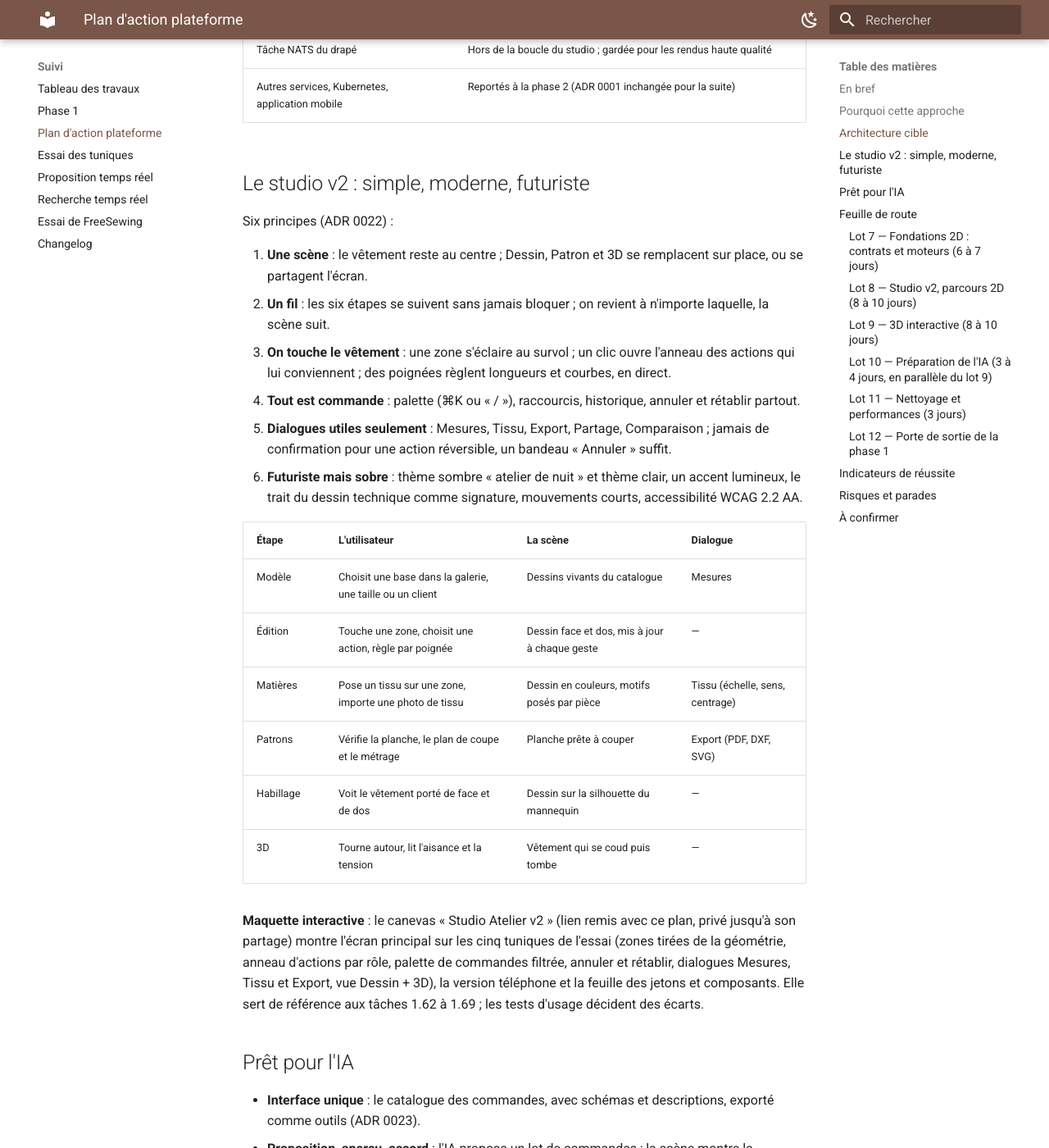
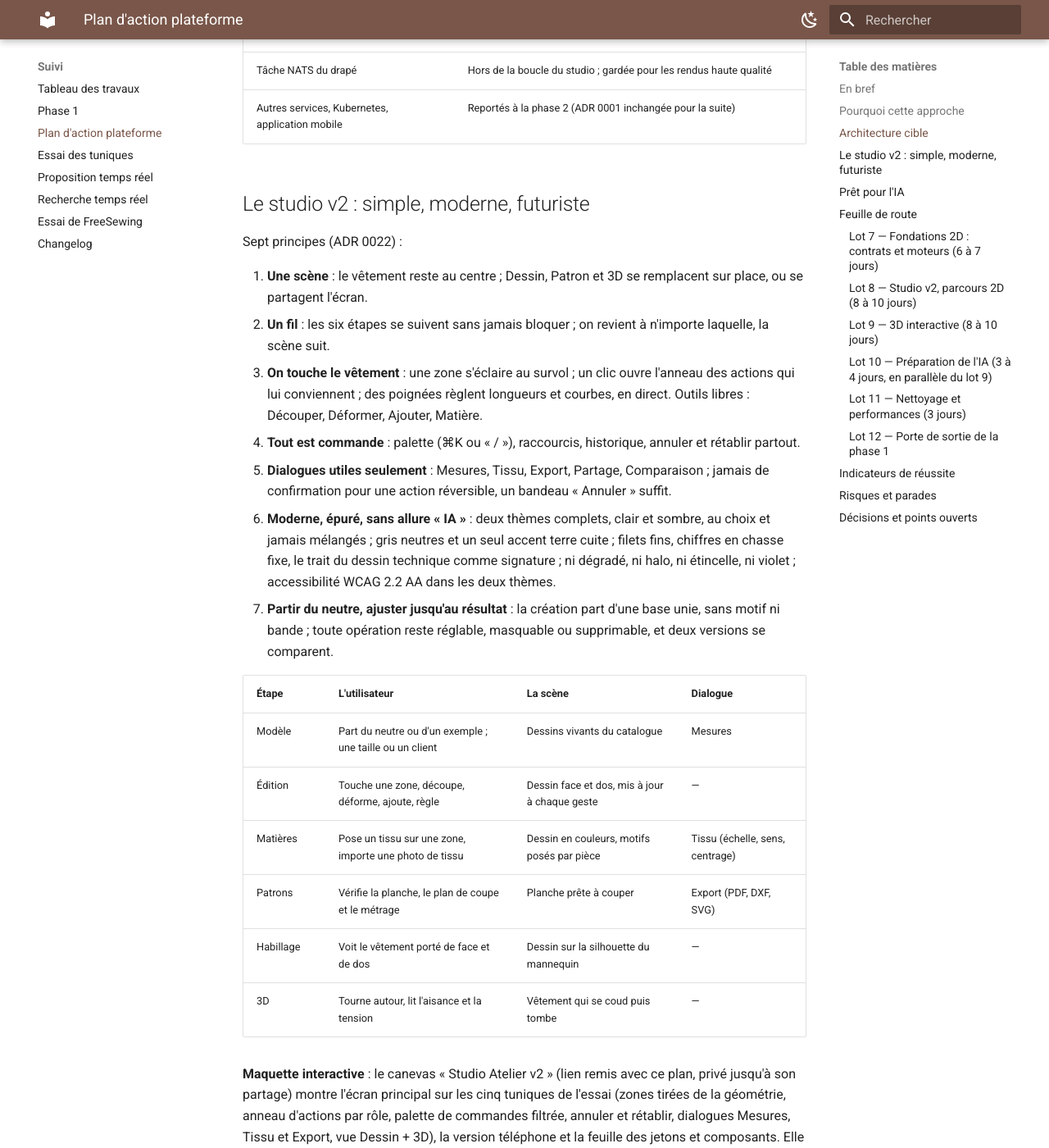
Before and after one commit to THackSRT/model-design, an MkDocs documentation site: the page built from docs/suivi/plan-action-plateforme.md, in a window 1280 px wide and 1400 px high, scrolled down 2632 px. Shown: the whole window at 82% size. Built offline with MkDocs 1.6.1 and Material for MkDocs 9.7.7, drawn with Linux system fonts in a browser that asks for light colours; some of the changed text lies outside the part shown.

Commit message:
docs(adr): décisions du 4 octobre sur l'identité et l'édition libre
FreeSewing et le retrait des moteurs Python à la parité sont confirmés. Le
studio v2 a deux thèmes complets, clair et sombre, au choix et jamais
mélangés, sans codes visuels « IA ». Une création part d'un vêtement neutre ;
les opérations libres (découpe libre, déformation de bord, matière par
région) et l'historique non destructif permettent toute modification.
Le panel de cinq tailleurs ou stylistes est confirmé pour les tests d'usage.

Co-Authored-By: Claude Opus 5.5 <noreply@anthropic.com>
Claude-Session: https://claude.ai/code/session_01LHQtY55mzVG6iihyp3BRc6

```diff
--- a/docs/suivi/plan-action-plateforme.md
+++ b/docs/suivi/plan-action-plateforme.md
@@ -16,8 +16,10 @@ sur cinq décisions : [0019](../adr/0019-trace-freesewing.md) (tracé),
    (poche, bande, découpe, galon, broderie…), des matières par pièce. Aucun code par vêtement.
 3. **Les moteurs sont refaits là où c'est utile** : patronage Python remplacé, fabrication portée en TypeScript,
    rendu 2D nouveau, cœur du drapé gardé et rendu interactif, mannequin gardé et étendu.
-4. **Le studio v2 tient sur une scène** : le vêtement au centre, un fil de six étapes, on touche le vêtement pour
-   le modifier, tout est commande, les dialogues ne servent que les tâches ciblées.
+4. **Le studio v2 tient sur une scène** : le vêtement au centre, un fil de six étapes ; on part d'un vêtement
+   neutre et on le modifie librement (découper, déformer, ajouter, poser une matière), chaque réglage restant
+   ajustable ; tout est commande ; les dialogues ne servent que les tâches ciblées ; deux thèmes, clair et sombre,
+   au choix.
 5. **L'IA viendra par les commandes** : elle proposera des lots de commandes, prévisualisés puis acceptés ; les
    emplacements d'interface sont préparés dès maintenant.
 6. **Ordre : le 2D d'abord, puis la 3D**, la préparation de l'IA en parallèle. Environ cinq semaines jusqu'à la porte
@@ -87,27 +89,31 @@ flowchart LR
 
 ## Le studio v2 : simple, moderne, futuriste
 
-Six principes (ADR 0022) :
+Sept principes (ADR 0022) :
 
 1. **Une scène** : le vêtement reste au centre ; Dessin, Patron et 3D se remplacent sur place, ou se partagent
    l'écran.
 2. **Un fil** : les six étapes se suivent sans jamais bloquer ; on revient à n'importe laquelle, la scène suit.
 3. **On touche le vêtement** : une zone s'éclaire au survol ; un clic ouvre l'anneau des actions qui lui
-   conviennent ; des poignées règlent longueurs et courbes, en direct.
+   conviennent ; des poignées règlent longueurs et courbes, en direct. Outils libres : Découper, Déformer, Ajouter,
+   Matière.
 4. **Tout est commande** : palette (⌘K ou « / »), raccourcis, historique, annuler et rétablir partout.
 5. **Dialogues utiles seulement** : Mesures, Tissu, Export, Partage, Comparaison ; jamais de confirmation pour une
    action réversible, un bandeau « Annuler » suffit.
-6. **Futuriste mais sobre** : thème sombre « atelier de nuit » et thème clair, un accent lumineux, le trait du dessin
-   technique comme signature, mouvements courts, accessibilité WCAG 2.2 AA.
+6. **Moderne, épuré, sans allure « IA »** : deux thèmes complets, clair et sombre, au choix et jamais mélangés ;
+   gris neutres et un seul accent terre cuite ; filets fins, chiffres en chasse fixe, le trait du dessin technique
+   comme signature ; ni dégradé, ni halo, ni étincelle, ni violet ; accessibilité WCAG 2.2 AA dans les deux thèmes.
+7. **Partir du neutre, ajuster jusqu'au résultat** : la création part d'une base unie, sans motif ni bande ; toute
+   opération reste réglable, masquable ou supprimable, et deux versions se comparent.
 
-| Étape     | L'utilisateur                                             | La scène                                      | Dialogue                        |
-| --------- | --------------------------------------------------------- | --------------------------------------------- | ------------------------------- |
-| Modèle    | Choisit une base dans la galerie, une taille ou un client | Dessins vivants du catalogue                  | Mesures                         |
-| Édition   | Touche une zone, choisit une action, règle par poignée    | Dessin face et dos, mis à jour à chaque geste | —                               |
-| Matières  | Pose un tissu sur une zone, importe une photo de tissu    | Dessin en couleurs, motifs posés par pièce    | Tissu (échelle, sens, centrage) |
-| Patrons   | Vérifie la planche, le plan de coupe et le métrage        | Planche prête à couper                        | Export (PDF, DXF, SVG)          |
-| Habillage | Voit le vêtement porté de face et de dos                  | Dessin sur la silhouette du mannequin         | —                               |
-| 3D        | Tourne autour, lit l'aisance et la tension                | Vêtement qui se coud puis tombe               | —                               |
+| Étape     | L'utilisateur                                            | La scène                                      | Dialogue                        |
+| --------- | -------------------------------------------------------- | --------------------------------------------- | ------------------------------- |
+| Modèle    | Part du neutre ou d'un exemple ; une taille ou un client | Dessins vivants du catalogue                  | Mesures                         |
+| Édition   | Touche une zone, découpe, déforme, ajoute, règle         | Dessin face et dos, mis à jour à chaque geste | —                               |
+| Matières  | Pose un tissu sur une zone, importe une photo de tissu   | Dessin en couleurs, motifs posés par pièce    | Tissu (échelle, sens, centrage) |
+| Patrons   | Vérifie la planche, le plan de coupe et le métrage       | Planche prête à couper                        | Export (PDF, DXF, SVG)          |
+| Habillage | Voit le vêtement porté de face et de dos                 | Dessin sur la silhouette du mannequin         | —                               |
+| 3D        | Tourne autour, lit l'aisance et la tension               | Vêtement qui se coud puis tombe               | —                               |
 
 **Maquette interactive** : le canevas « Studio Atelier v2 » (lien remis avec ce plan, privé jusqu'à son partage)
 montre l'écran principal sur les cinq tuniques de l'essai (zones tirées de la géométrie, anneau d'actions par rôle,
@@ -133,17 +139,17 @@ appliquée sans formalisme inutile.
 
 ### Lot 7 — Fondations 2D : contrats et moteurs (6 à 7 jours)
 
-| #    | Travail                                                                                                              | Agent         | Dépend de  |
-| ---- | -------------------------------------------------------------------------------------------------------------------- | ------------- | ---------- |
-| 1.53 | ADR 0019 à 0023, plan d'action, essai des tuniques, documentation adaptée                                            | orchestrateur | —          |
-| 1.54 | Contrats : `design-document`, `design-operation` (11 opérations), GarmentSpec 1.1, `MeasurementSet` (+9)             | architecte    | 1.53       |
-| 1.55 | `engines/drafting` : adaptateur FreeSewing 4.10.2 épinglé, fiches de couture, contrôle de chaque tracé               | dev-moteur    | 1.54       |
-| 1.56 | Catalogue 1 (Brian, Teagan, Titan, Sandy, Bella avec garde-fous, jupe droite) et banc de validation                  | dev-moteur    | 1.55       |
-| 1.57 | Moteur d'opérations : registre, 11 opérations, régions, rejeu, règle « aucun nom de vêtement », preuve de généricité | dev-moteur    | 1.55       |
-| 1.58 | `engines/cutting` : pièces de coupe, crans, plan de coupe et métrage, exports SVG, PDF A4, DXF ; parité golden       | dev-moteur    | 1.57       |
-| 1.59 | `engines/flats` : dessins face et dos (trait, couleur), planches, textures par pièce                                 | dev-moteur    | 1.57       |
-| 1.60 | `designs` : versions du document, validation par les moteurs sous Node, exports à la demande                         | dev-service   | 1.54, 1.58 |
-| 1.61 | Mannequin : mesures FreeSewing, repères (encolure, acromion, aisselle, crête iliaque), parties du corps              | dev-moteur    | 1.54       |
+| #    | Travail                                                                                                          | Agent         | Dépend de  |
+| ---- | ---------------------------------------------------------------------------------------------------------------- | ------------- | ---------- |
+| 1.53 | ADR 0019 à 0023, plan d'action, essai des tuniques, documentation adaptée                                        | orchestrateur | —          |
+| 1.54 | Contrats : `design-document`, `design-operation` (11 + libres, masquage), GarmentSpec 1.1, `MeasurementSet` (+9) | architecte    | 1.53       |
+| 1.55 | `engines/drafting` : adaptateur FreeSewing 4.10.2 épinglé, fiches de couture, contrôle de chaque tracé           | dev-moteur    | 1.54       |
+| 1.56 | Catalogue 1 (Brian, Teagan, Titan, Sandy, Bella avec garde-fous, jupe droite) et banc de validation              | dev-moteur    | 1.55       |
+| 1.57 | Moteur d'opérations : 11 opérations et libres, régions, rejeu non destructif, « aucun nom de vêtement »          | dev-moteur    | 1.55       |
+| 1.58 | `engines/cutting` : pièces de coupe, crans, plan de coupe et métrage, exports SVG, PDF A4, DXF ; parité golden   | dev-moteur    | 1.57       |
+| 1.59 | `engines/flats` : dessins face et dos (trait, couleur), planches, textures par pièce                             | dev-moteur    | 1.57       |
+| 1.60 | `designs` : versions du document, validation par les moteurs sous Node, exports à la demande                     | dev-service   | 1.54, 1.58 |
+| 1.61 | Mannequin : mesures FreeSewing, repères (encolure, acromion, aisselle, crête iliaque), parties du corps          | dev-moteur    | 1.54       |
 
 Porte J1 : les cinq tuniques de l'essai rejouées dans les nouveaux moteurs, testées, en moins de 10 ms.
 
@@ -151,17 +157,18 @@ Porte J1 : les cinq tuniques de l'essai rejouées dans les nouveaux moteurs, tes
 
 | #    | Travail                                                                                                 | Agent         | Dépend de  |
 | ---- | ------------------------------------------------------------------------------------------------------- | ------------- | ---------- |
-| 1.62 | Jetons v2 (sombre, clair, accent, mouvement, élévation, focus) et composants de base                    | dev-front     | 1.53       |
+| 1.62 | Jetons v2 : thèmes clair et sombre, bascule, accent terre cuite, contrastes testés ; composants         | dev-front     | 1.53       |
 | 1.63 | Magasin du document et bus de commandes : annuler, rétablir, historique, enregistrement différé, Worker | dev-front     | 1.57       |
 | 1.64 | Coquille : scène unique, fil des six étapes, inspecteur, palette de commandes, raccourcis               | dev-front     | 1.62, 1.63 |
-| 1.65 | Étape Modèle : galerie du catalogue, dialogue Mesures                                                   | dev-front     | 1.64, 1.56 |
-| 1.66 | Étape Édition : zones cliquables, anneau d'actions, poignées, liste des opérations                      | dev-front     | 1.64, 1.59 |
+| 1.65 | Étape Modèle : départ neutre par défaut, exemples, galerie du catalogue, dialogue Mesures               | dev-front     | 1.64, 1.56 |
+| 1.66 | Étape Édition : zones, anneau, outils Découper, Déformer et Ajouter, poignées, historique réglable      | dev-front     | 1.64, 1.59 |
 | 1.67 | Étape Matières : bibliothèque, import de photo (échelle, sens, centrage), affectation par zone          | dev-front     | 1.66       |
 | 1.68 | Étape Patrons : planche, plan de coupe et métrage, dialogue Export                                      | dev-front     | 1.58, 1.64 |
 | 1.69 | Étape Habillage : dessin porté sur la silhouette face et dos, thèmes trait et couleur                   | dev-front     | 1.59, 1.61 |
-| 1.70 | Tests d'usage (cinq tailleurs ou stylistes, tâche : refaire une tunique de l'essai), corrections        | orchestrateur | 1.65–1.69  |
+| 1.70 | Tests d'usage (panel confirmé : cinq tailleurs ou stylistes ; partir du neutre), corrections            | orchestrateur | 1.65–1.69  |
 
-Porte J2 : une tunique de l'essai refaite par un utilisateur sans aide, en moins de dix minutes, patrons exportés.
+Porte J2 : une tunique de l'essai refaite à partir du neutre par un utilisateur sans aide, en moins de dix minutes,
+patrons exportés, dans les deux thèmes.
 
 ### Lot 9 — 3D interactive (8 à 10 jours)
 
@@ -240,8 +247,14 @@ Le lot 9 commence pendant le lot 8 : son moteur ne dépend que des contrats et d
 | Retrait des moteurs Python trop tôt      | Parité golden exigée avant tout retrait                                                  |
 | Périmètre qui gonfle                     | Ordre fixé : 2D, puis 3D, IA préparée seulement                                          |
 
-## À confirmer
+## Décisions et points ouverts
+
+Confirmé le 4 octobre 2026 :
 
 1. FreeSewing comme moteur de tracé (ADR 0019) et retrait des moteurs Python à la parité (ADR 0021).
-2. L'identité visuelle du studio v2, sur la maquette.
-3. Le panel de tests d'usage (cinq tailleurs ou stylistes) et la date des toiles avec un modéliste.
+2. L'identité visuelle : deux thèmes complets, clair et sombre, au choix et jamais mélangés ; moderne, épuré,
+   sans allure « IA » (ADR 0022).
+3. L'édition : partir d'un vêtement neutre et pouvoir tout modifier, jusqu'au résultat voulu (ADR 0020, 0022).
+4. Le panel de tests d'usage : cinq tailleurs ou stylistes, à chaque porte de lot.
+
+Reste à fixer : la date des toiles avec un modéliste (1.81).
```
Also changed, not shown: CHANGELOG.md (+1 -1 lines), docs/adr/0020-document-de-modele-et-operations.md (+11 -1 lines), docs/adr/0022-interface-du-studio-v2.md (+20 -6 lines), docs/adr/0023-preparation-ia.md (+2 -1 lines), docs/directives/front-end.md (+8 -0 lines), docs/suivi/travaux.md (+6 -6 lines).
